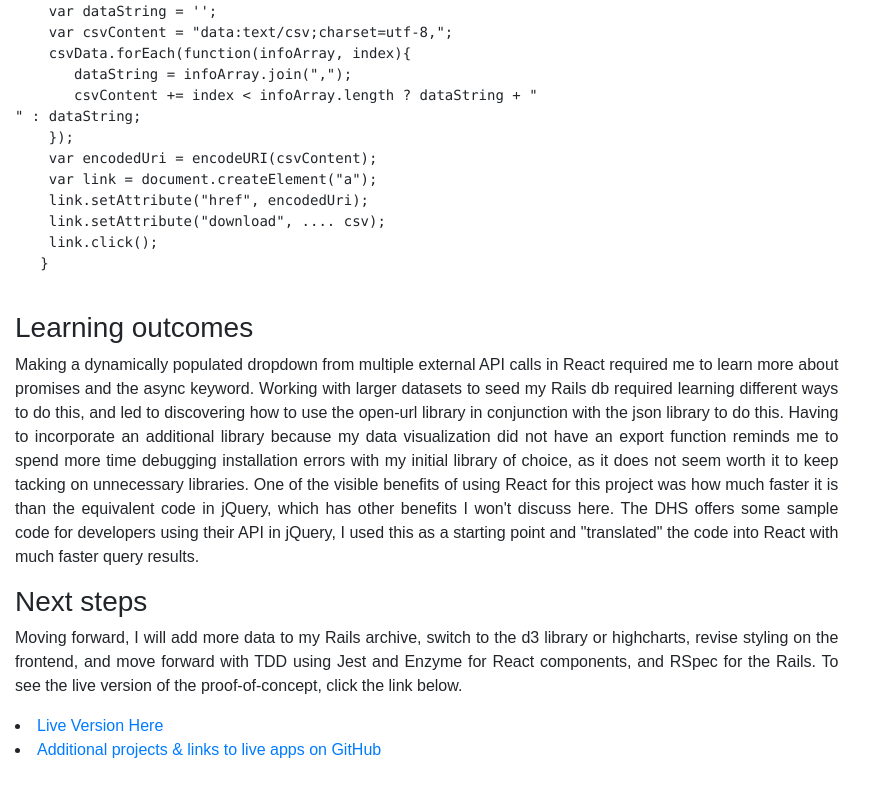
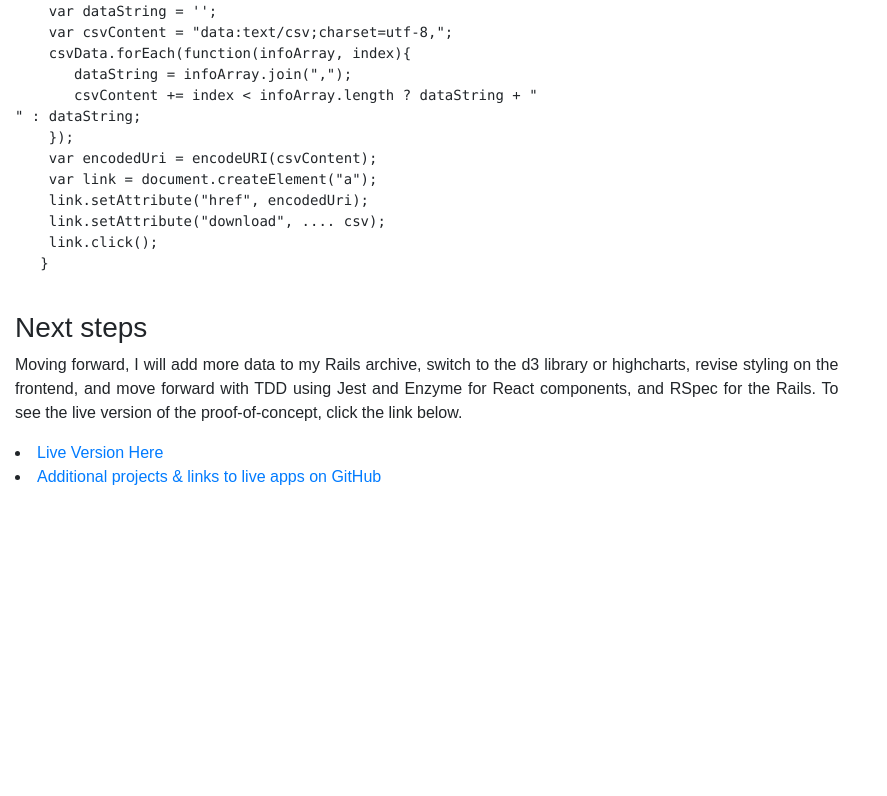
Before and after one commit to cheneyshreve/website, a React (Create React App) app: page /software in a window 1280 px wide. Shown: the part 3842-4638 px from the top of the page, without its empty margins (0-887 px from the left). After the commit the page ends 4427 px from the top, so only its background shows below. Built offline with nearby package versions, Linux system fonts and the light colour scheme; a web font is replaced by a local one.

Commit message:
minor updates, moved css files, updated links

```diff
--- a/src/components/Blog.js
+++ b/src/components/Blog.js
@@ -1,8 +1,9 @@
 import React, { Component } from 'react';
+import './Blog.css';
 import NavBar from './NavBar.js';
 import Footer from './Footer.js';
 import Jumbotron from './Jumbotron.js';
-import './Blog.css';
+
 
 class Blog extends Component {
   render() {
--- a/src/components/Contact.js
+++ b/src/components/Contact.js
@@ -1,8 +1,9 @@
 import React, { Component } from 'react';
+import './Contact.css';
 import NavBar from './NavBar.js';
 import Footer from './Footer.js';
 import Jumbotron from './Jumbotron.js';
-import './Contact.css';
+
 
 class Contact extends Component {
   render() {
--- a/src/components/Gender.js
+++ b/src/components/Gender.js
@@ -1,8 +1,9 @@
 import React, { Component } from 'react';
+import './Gender.css';
 import NavBar from './NavBar.js';
 import Footer from './Footer.js';
 import Jumbotron from './Jumbotron.js';
-import './Gender.css';
+
 
 class Gender extends Component {
   render() {
--- a/src/components/Services.js
+++ b/src/components/Services.js
@@ -1,8 +1,9 @@
 import React, { Component } from 'react';
+import './Services.css';
 import NavBar from './NavBar.js';
 import Footer from './Footer.js';
 import Jumbotron from './Jumbotron.js';
-import './Services.css';
+
 
 class Services extends Component {
   render() {
--- a/src/components/Software.js
+++ b/src/components/Software.js
@@ -161,14 +161,12 @@ import html2canvas from 'html2canvas';
    }
     `}
     </pre>
-                 <h3>Learning outcomes</h3>
-                 <p>Making a dynamically populated dropdown from multiple external API calls in React required me to learn more about promises and the async keyword. Working with larger datasets to seed my Rails db required learning different ways to do this, and led to discovering how to use the open-url library in conjunction with the json library to do this. Having to incorporate an additional library because my data visualization did not have an export function reminds me to spend more time debugging installation errors with my initial library of choice, as it does not seem worth it to keep tacking on unnecessary libraries. One of the visible benefits of using React for this project was how much faster it is than the equivalent code in jQuery, which has other benefits I won't discuss here. The DHS offers some sample code for developers using their API in jQuery, I used this as a starting point and "translated" the code into React with much faster query results.</p>
 
                 <h3>Next steps</h3>
                 <p>Moving forward, I will add more data to my Rails archive, switch to the d3 library or highcharts, revise styling on the frontend, and move forward with TDD using Jest and Enzyme for React components, and RSpec for the Rails. To see the live version of the proof-of-concept, click the link below.
                 </p>
-                <li><a href="https://glacial-beach-89300.herokuapp.com" target="_blank" rel="noopener noreferrer"><span>Live Version Here</span></a></li>
-                <li><a href="https://cheneyshreve.github.io" target="_blank" rel="noopener noreferrer"><span>Additional projects & links to live apps on GitHub</span></a></li>
+                <li><a href="https://glacial-beach-89300.herokuapp.com/" target="_blank" rel="noopener noreferrer"><span>Live Version Here</span></a></li>
+                <li><a href="https://github.com/cheneyshreve" target="_blank" rel="noopener noreferrer"><span>Additional projects & links to live apps on GitHub</span></a></li>
                </div>
              </div>
            </div>
```
